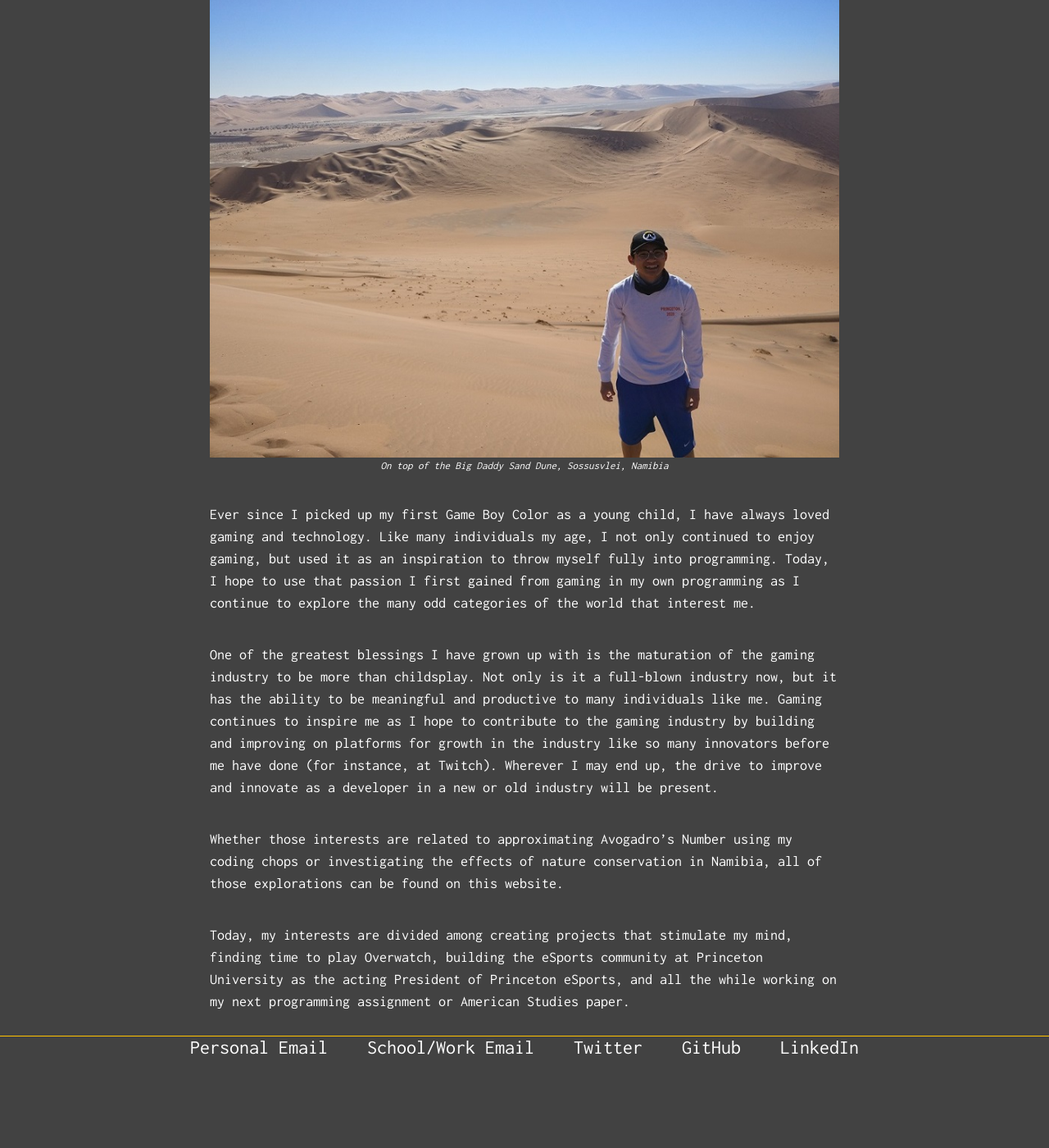
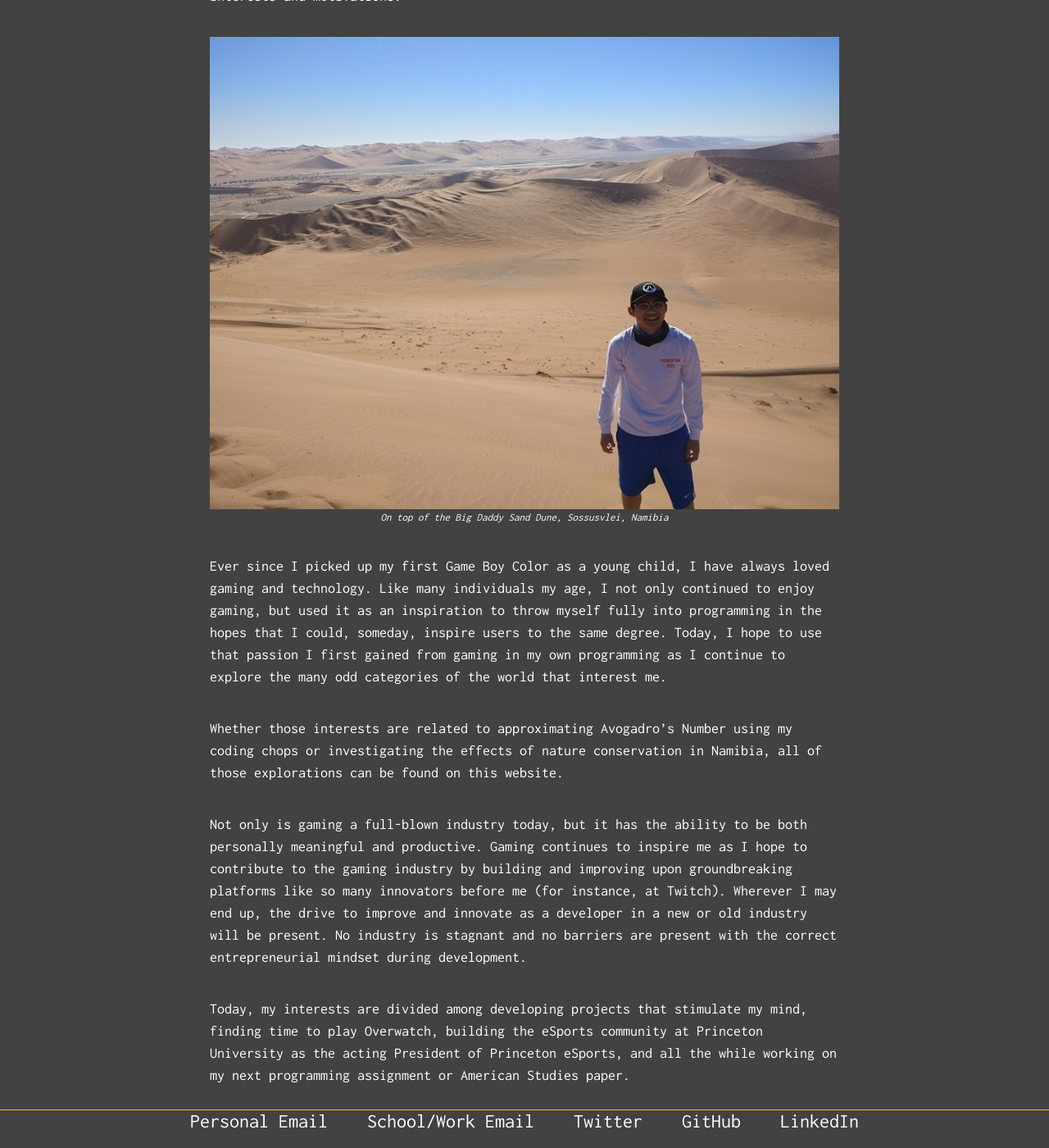
Before and after one commit to justintranjt/justintranjt.github.io, a Jekyll site: the page built from index.md, in a window 1280 px wide and 1400 px high, scrolled down 628 px. Shown: the whole window at 82% size. Built offline with Jekyll 4.4.1, drawn with Linux system fonts in a browser that asks for light colours; before the commit the page ends 1938 px from its top, so only the background shows below that; some of the changed text lies outside the part shown.

Commit message:
Update index.md

```diff
--- a/index.md
+++ b/index.md
@@ -5,13 +5,14 @@
 <h1>About Me</h1>
 <p class="meta">July 26, 2017 12:29 PM | By Justin Tran</p>
 
-Welcome to my page! I'm a computer scientist by education, a Princetonian at the moment, and an Oregonian from the day I was born.
+Welcome to my page! I'm a computer scientist by education, a Princetonian at the moment, and an Oregonian from the day I was born. Here is some background on my interests and motivations:
+
 ![]( /Sossusvlei, Namibia.jpg )*On top of the Big Daddy Sand Dune, Sossusvlei, Namibia*
 
-Ever since I picked up my first Game Boy Color as a young child, I have always loved gaming and technology. Like many individuals my age, I not only continued to enjoy gaming, but used it as an inspiration to throw myself fully into programming. Today, I hope to use that passion I first gained from gaming in my own programming as I continue to explore the many odd categories of the world that interest me.
-
-One of the greatest blessings I have grown up with is the maturation of the gaming industry to be more than childsplay. Not only is it a full-blown industry now, but it has the ability to be meaningful and productive to many individuals like me. Gaming continues to inspire me as I hope to contribute to the gaming industry by building and improving on platforms for growth in the industry like so many innovators before me have done (for instance, at Twitch). Wherever I may end up, the drive to improve and innovate as a developer in a new or old industry will be present.
+Ever since I picked up my first Game Boy Color as a young child, I have always loved gaming and technology. Like many individuals my age, I not only continued to enjoy gaming, but used it as an inspiration to throw myself fully into programming in the hopes that I could, someday, inspire users to the same degree. Today, I hope to use that passion I first gained from gaming in my own programming as I continue to explore the many odd categories of the world that interest me.
 
 Whether those interests are related to approximating Avogadro's Number using my coding chops or investigating the effects of nature conservation in Namibia, all of those explorations can be found on this website.
 
-Today, my interests are divided among creating projects that stimulate my mind, finding time to play Overwatch, building the eSports community at Princeton University as the acting President of Princeton eSports, and all the while working on my next programming assignment or American Studies paper.
+Not only is gaming a full-blown industry today, but it has the ability to be both personally meaningful and productive. Gaming continues to inspire me as I hope to contribute to the gaming industry by building and improving upon groundbreaking platforms like so many innovators before me (for instance, at Twitch). Wherever I may end up, the drive to improve and innovate as a developer in a new or old industry will be present. No industry is stagnant and no barriers are present with the correct entrepreneurial mindset during development.
+
+Today, my interests are divided among developing projects that stimulate my mind, finding time to play Overwatch, building the eSports community at Princeton University as the acting President of Princeton eSports, and all the while working on my next programming assignment or American Studies paper.
```
